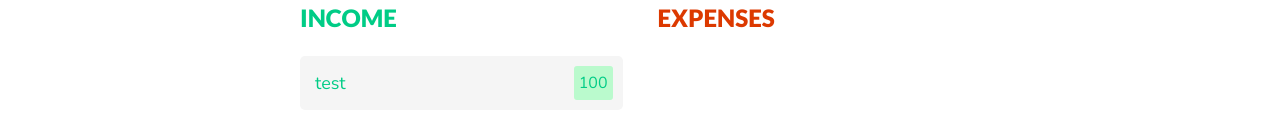
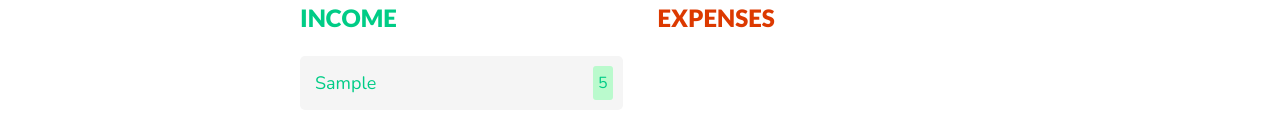
Before and after one commit to wvGithmi/Budget-Calculator, an Angular app: page / in a window 1280 px wide. Both pictures are taken after typing "5", "Sample" into the empty fields and a click on the button "Add". Shown: the part 482-620 px from the top of the page. Built offline with nearby package versions, Linux system fonts and the light colour scheme.

Commit message:
Delete items from the list

```diff
--- a/src/app/budget-item-list/budget-item-card/budget-item-card.component.html
+++ b/src/app/budget-item-list/budget-item-card/budget-item-card.component.html
@@ -1,12 +1,12 @@
 <div class="root">
-    <div class="budget-item" [ngClass]="{ 'income': isIncome, 'expense': !isIncome }">
+    <div class="budget-item" [ngClass]="{ 'income': item.amount >= 0, 'expense': item.amount < 0 }">
         <div class="description">
-            <p>test</p>
+            <p>{{ item.description }}</p>
         </div>
         <div class="amount">
-            <p>100</p>
+            <p>{{ item.amount }}</p>
         </div>
     </div>
 
-    <div class="x-icon-button"></div>
+    <div class="x-icon-button" (click)="onXButtonClick()"></div>
 </div>
--- a/src/app/budget-item-list/budget-item-card/budget-item-card.component.ts
+++ b/src/app/budget-item-list/budget-item-card/budget-item-card.component.ts
@@ -1,4 +1,5 @@
-import { Component, OnInit, Input } from '@angular/core';
+import { Component, OnInit, Input, Output, EventEmitter } from '@angular/core';
+import { BudgetItem } from 'src/shared/models/budget-item.module';
 
 @Component({
   selector: 'app-budget-item-card',
@@ -7,11 +8,16 @@ import { Component, OnInit, Input } from '@angular/core';
 })
 export class BudgetItemCardComponent implements OnInit {
 
-  @Input() isIncome: boolean = true;
+  @Input() item: BudgetItem;
+  @Output() xButtonClick: EventEmitter<any> = new EventEmitter<any>();
 
   constructor() { }
 
   ngOnInit(): void {
   }
 
+  onXButtonClick() {
+    this.xButtonClick.emit();
+  }
+
 }
--- a/src/app/budget-item-list/budget-item-list.component.html
+++ b/src/app/budget-item-list/budget-item-list.component.html
@@ -8,7 +8,8 @@
                 <div *ngFor="let item of budgetItems">
                     <app-budget-item-card
                         *ngIf="item.amount >= 0"
-                        [isIncome]="true"
+                        [item]="item"
+                        (xButtonClick) = "onDeleteButtonClicked(item)"
                         style="display: block; margin-bottom: 20px;">
                     </app-budget-item-card>
                 </div>
@@ -22,7 +23,8 @@
                 <div *ngFor="let item of budgetItems">
                     <app-budget-item-card
                         *ngIf="item.amount < 0"
-                        [isIncome]="false"
+                        [item]="item"
+                        (xButtonClick) = "onDeleteButtonClicked(item)"
                         style="display: block; margin-bottom: 20px;">
                     </app-budget-item-card>
                 </div>
--- a/src/app/budget-item-list/budget-item-list.component.ts
+++ b/src/app/budget-item-list/budget-item-list.component.ts
@@ -1,4 +1,4 @@
-import { Component, OnInit, Input } from '@angular/core';
+import { Component, OnInit, Input, Output, EventEmitter } from '@angular/core';
 import { BudgetItem } from 'src/shared/models/budget-item.module';
 
 @Component({
@@ -9,10 +9,15 @@ import { BudgetItem } from 'src/shared/models/budget-item.module';
 export class BudgetItemListComponent implements OnInit {
 
   @Input() budgetItems: BudgetItem[];
+  @Output() delete: EventEmitter<any> = new EventEmitter<any>();
 
   constructor() { }
 
   ngOnInit(): void {
   }
 
+  onDeleteButtonClicked(item: BudgetItem) {
+    this.delete.emit(item);
+  }
+
 }
--- a/src/app/main-page/main-page.component.html
+++ b/src/app/main-page/main-page.component.html
@@ -14,4 +14,4 @@
 
 <hr style="margin-top: 0;">
 
-<app-budget-item-list [budgetItems]="budgetItems"></app-budget-item-list>
+<app-budget-item-list [budgetItems]="budgetItems" (delete)="deleteItem($event)"></app-budget-item-list>
--- a/src/app/main-page/main-page.component.ts
+++ b/src/app/main-page/main-page.component.ts
@@ -19,4 +19,9 @@ export class MainPageComponent implements OnInit {
     this.budgetItems.push(newItem);
   }
 
+  deleteItem(item: BudgetItem) {
+    let index = this.budgetItems.indexOf(item);
+    this.budgetItems.splice(index, 1);
+  }
+
 }
```
